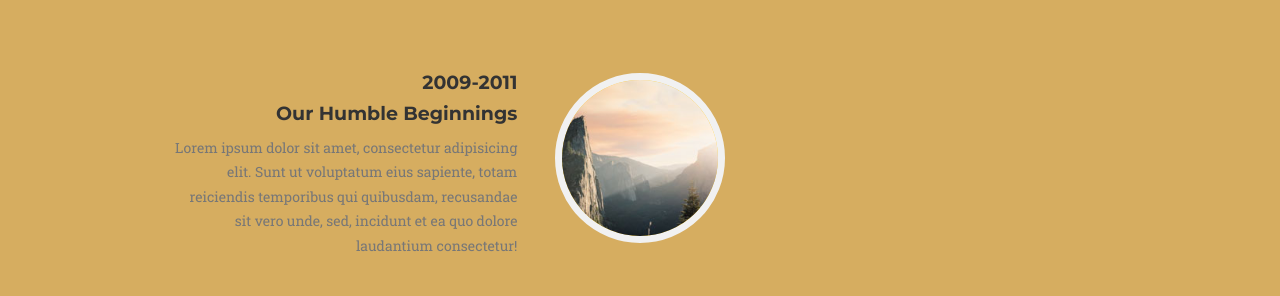
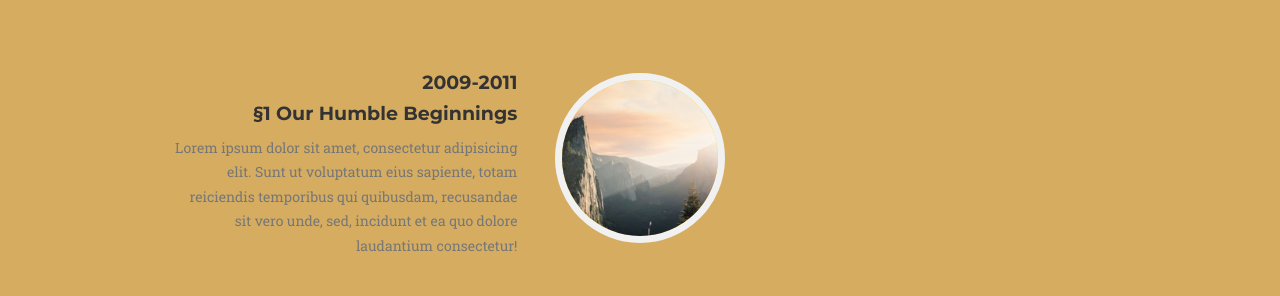
Before and after one commit to Seb199510/hunnar, a Jekyll site: the page built from index.html, in a window 1280 px wide and 900 px high, scrolled down 2175 px. Shown: the part 158-454 px from the top of the window. Built offline with Jekyll 4.4.1, drawn with Linux system fonts in a browser that asks for light colours; some web fonts are replaced.

Commit message:
paragraf symbol

```diff
--- a/_includes/about.html
+++ b/_includes/about.html
@@ -17,7 +17,7 @@
                             <div class="timeline-panel">
                                 <div class="timeline-heading">
                                     <h4>2009-2011</h4>
-                                    <h4 class="subheading">Our Humble Beginnings</h4>
+                                    <h4 class="subheading">§1 Our Humble Beginnings</h4>
                                 </div>
                                 <div class="timeline-body">
                                     <p class="text-muted">Lorem ipsum dolor sit amet, consectetur adipisicing elit. Sunt ut voluptatum eius sapiente, totam reiciendis temporibus qui quibusdam, recusandae sit vero unde, sed, incidunt et ea quo dolore laudantium consectetur!</p>
```
